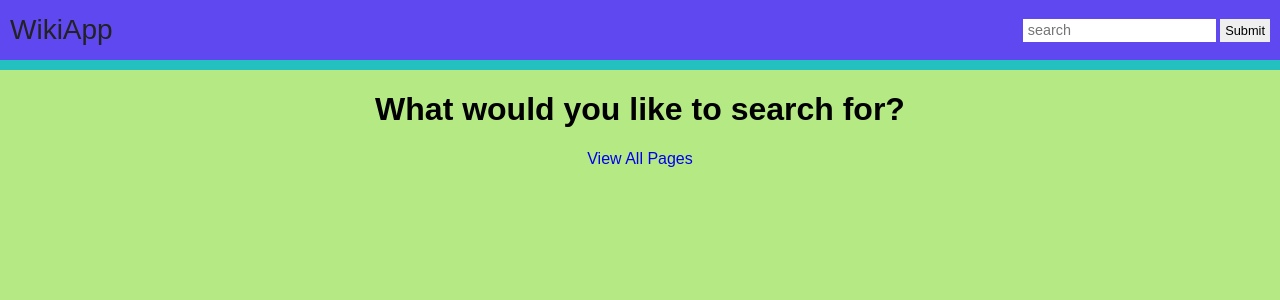
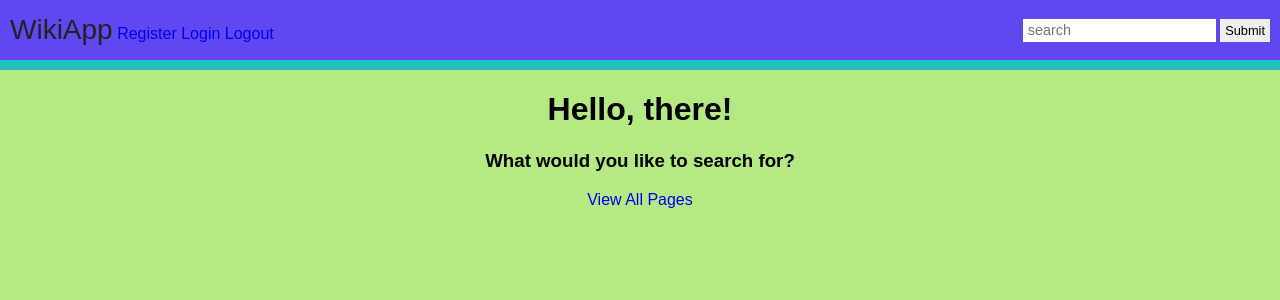
Before and after one commit to Pumala/python_wiki_app_redo, a Flask app: page / in a window 1280 px wide. Shown: the top 300 px of the page. Run offline with Flask 2, Linux system fonts and the light colour scheme.

Commit message:
include login and register routes

```diff
--- a/server.py
+++ b/server.py
@@ -122,6 +122,52 @@ def list_all_pages():
         all_pages = all_pages
     )
 
+@app.route('/register')
+def new_register():
+    return render_template(
+        'register.html'
+    )
+
+@app.route('/submit_register_form', methods=['POST'])
+def submit_new_user_auth():
+    username = request.form.get('username')
+    password = request.form.get('password')
+    db.insert(
+        'user_auth', {
+            'username': username,
+            'password': password
+        }
+    )
+    return redirect('/')
+
+@app.route('/login')
+def login_user():
+    return render_template(
+        'login.html'
+    )
+
+@app.route('/submit_login', methods=['POST'])
+def is_logged_in():
+    username = request.form.get('username')
+    password = request.form.get('password')
+
+    query = db.query("select * from user_auth where username = '%s'" % username)
+    user_info = query.namedresult()
+    print "USER INFO: %r" % user_info
+    if len(user_info) > 0:
+        if user_info[0].password == password:
+            session['username'] = username
+            return redirect('/')
+    else:
+        pass
+    return redirect('/login')
+
+@app.route('/logout')
+def logout_user():
+    del session['username']
+    return redirect('/')
+
+
 app.secret_key = 'tell your mama that you will be home with bubbly'
 
 if __name__ == '__main__':
--- a/static/main.css
+++ b/static/main.css
@@ -45,7 +45,7 @@ header {
 header div {
   padding: 10px 0 10px 10px;
 }
-header div a {
+header .logo a {
   font-size: 1.75em;
   color: #222;
 }
@@ -88,6 +88,33 @@ button:hover {
   padding: 10px 25px;
   margin: 1em auto;
   border-radius: 5px;
+}
+/**********************************
+          LOGIN & REGISTER
+**********************************/
+.submit_form {
+  margin: 2em auto;
+  max-width: 250px;
+}
+.form_div {
+  margin: 1em 0;
+}
+.submit_form label {
+  float: left;
+
+}
+.submit_form input {
+  margin-top: .5em;
+  width: 100%;
+  font-size: 1em;
+  height: 25px;
+  padding-left: 5px;
+}
+.submit_form button {
+  display: block;
+  font-size: .9em;
+  padding: 6px 15px;
+  margin: auto;
 }
 /**********************************
                 BODY
--- a/templates/homepage.html
+++ b/templates/homepage.html
@@ -7,8 +7,13 @@
   </head>
   <body>
     <header class="clear">
-      <div>
+      <div class="logo">
         <a href="/">WikiApp</a>
+      </div>
+      <div class="">
+        <a href="/register">Register</a>
+        <a href="/login">Login</a>
+        <a href="/logout">Logout</a>
       </div>
       <form action="/search" method="post">
         <input type="text" name="search" placeholder="search">
@@ -20,7 +25,8 @@
     </div>
     <div class="container">
       {% block body %}
-        <h1>What would you like to search for?</h1>
+        <h1>Hello, {{session['username'] or 'there'}}!</h1>
+        <h3>What would you like to search for?</h3>
         <div>
           <a class="block-level" href="/all_pages">View All Pages</a>
         </div>
```
Also changed, not shown: templates/login.html (added, +16 -0 lines), templates/register.html (added, +10 -0 lines).
